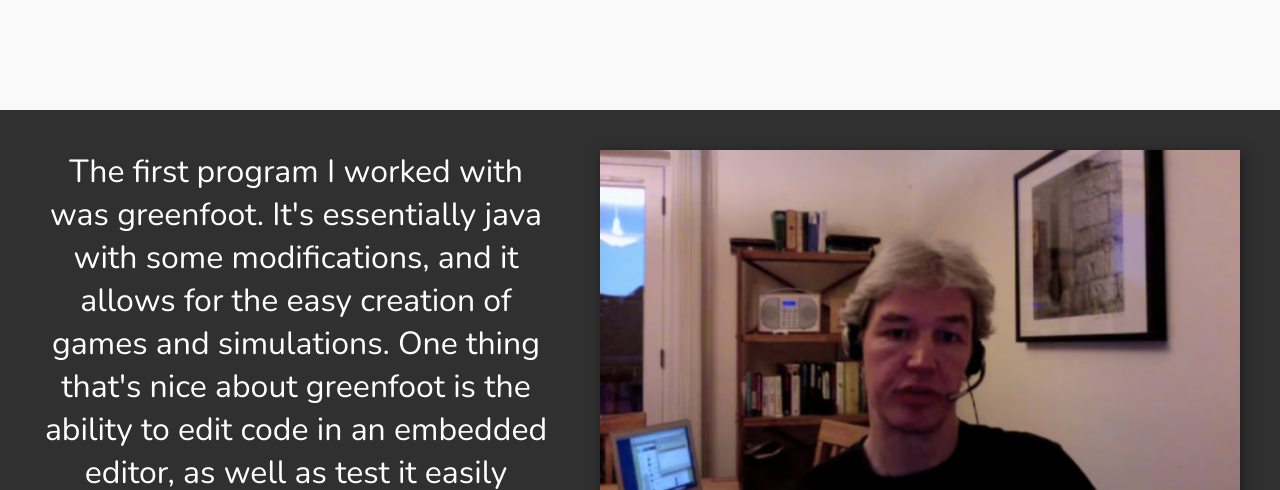
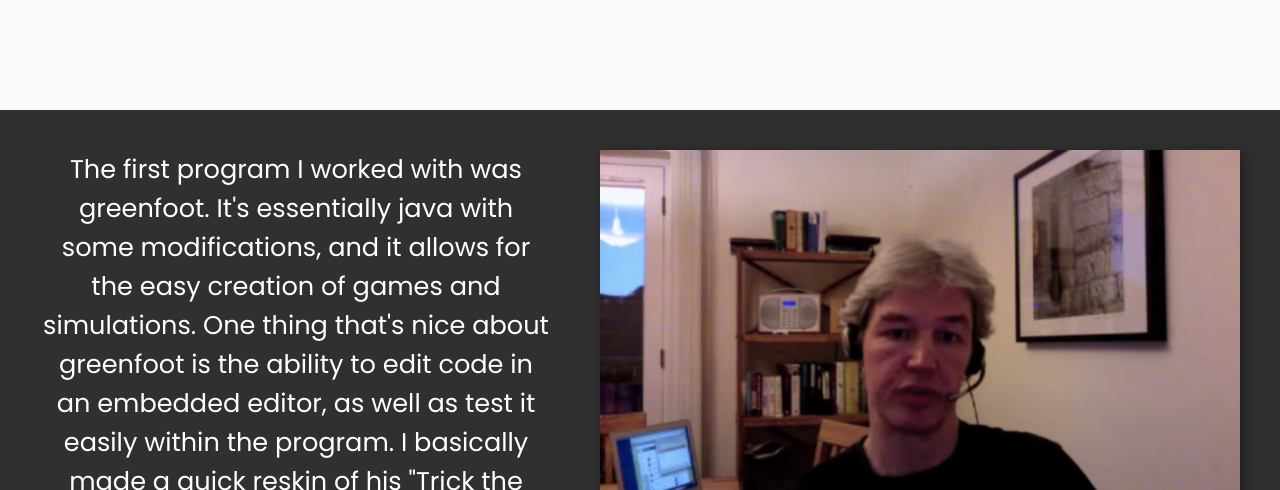
Before and after one commit to ianzullo/ianzullo.github.io, a plain HTML site: page portfolio/index.html in a window 1280 px wide. Shown: the part 690-1180 px from the top of the page. Drawn offline with nearby package versions, Linux system fonts and the light colour scheme.

Commit message:
フォントの変更〜 ʕ •ᴥ•ʔ
ヾ(^ω^)ノ

```diff
--- a/portfolio/style/style.css
+++ b/portfolio/style/style.css
@@ -48,8 +48,8 @@ body {
 
 .greenfoot p {
     color: white;
-    font-family: 'Nunito', 'Roboto', 'Lato', sans-serif;
-    font-size: 2em;
+    font-family: 'Poppins', 'Lato', 'Roboto', sans-serif;
+    font-size: 1.6em;
     text-align: center;
     padding: 5vh;
     width: 40%;
```
